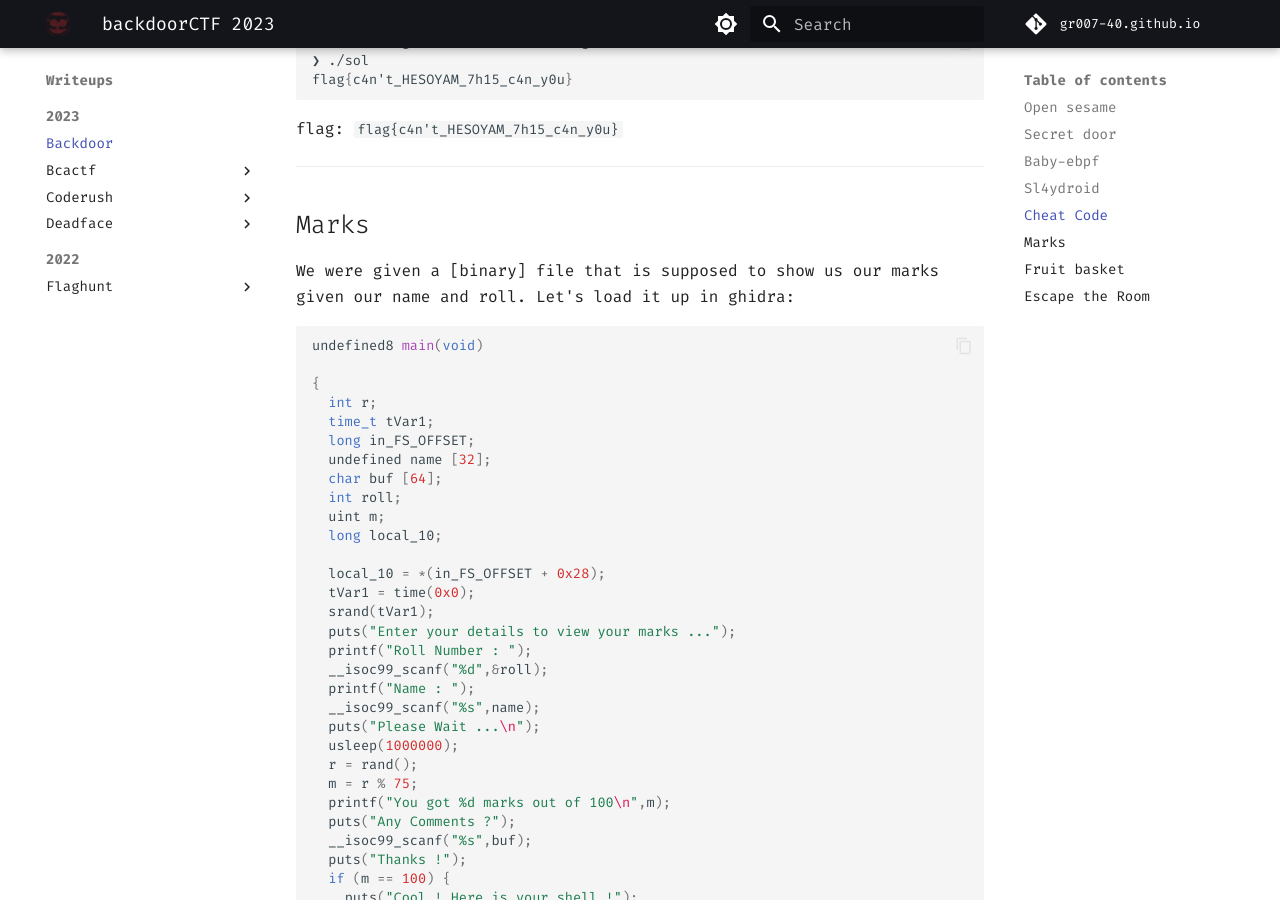
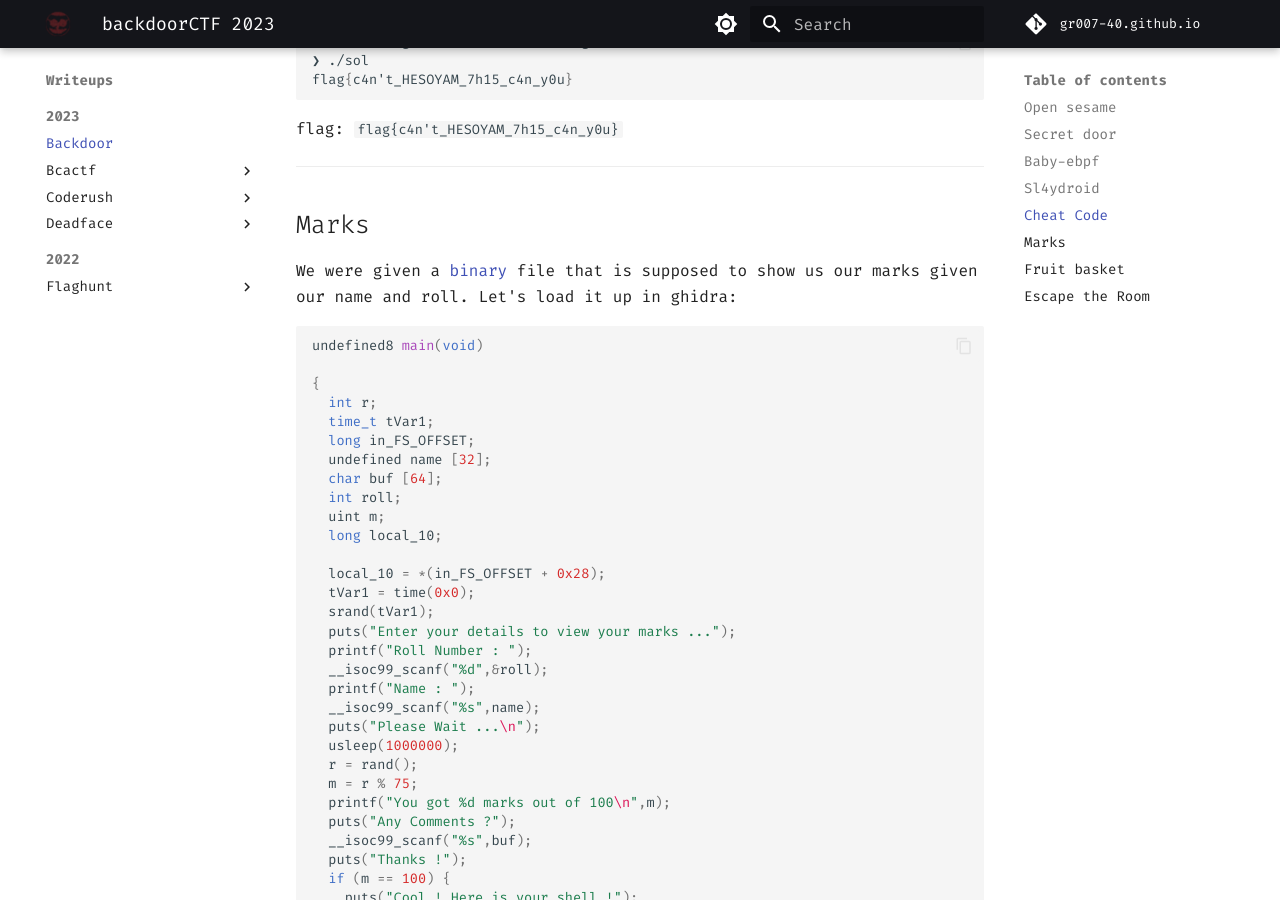
Before and after one commit to gr007-40/gr007-40.github.io, an MkDocs documentation site: the page built from docs/writeups/2023/backdoor/index.md, in a window 1280 px wide and 900 px high, scrolled down 27040 px. Built offline with MkDocs 1.6.1 and Material for MkDocs 9.7.7, drawn with Linux system fonts in a browser that asks for light colours; comment, search, counter and statistics services are not loaded; part of the change alters nothing that is shown.

````diff
--- a/docs/writeups/2023/backdoor/index.md
+++ b/docs/writeups/2023/backdoor/index.md
@@ -426,7 +426,7 @@ flag: `flag{c4n't_HESOYAM_7h15_c4n_y0u}`
 
 ## Marks
 
-We were given a [binary] file that is supposed to show us our marks given our name and roll. Let's load it up in ghidra:
+We were given a [binary](./beginner/marks/chal) file that is supposed to show us our marks given our name and roll. Let's load it up in ghidra:
 
 ```c
 undefined8 main(void)
````
